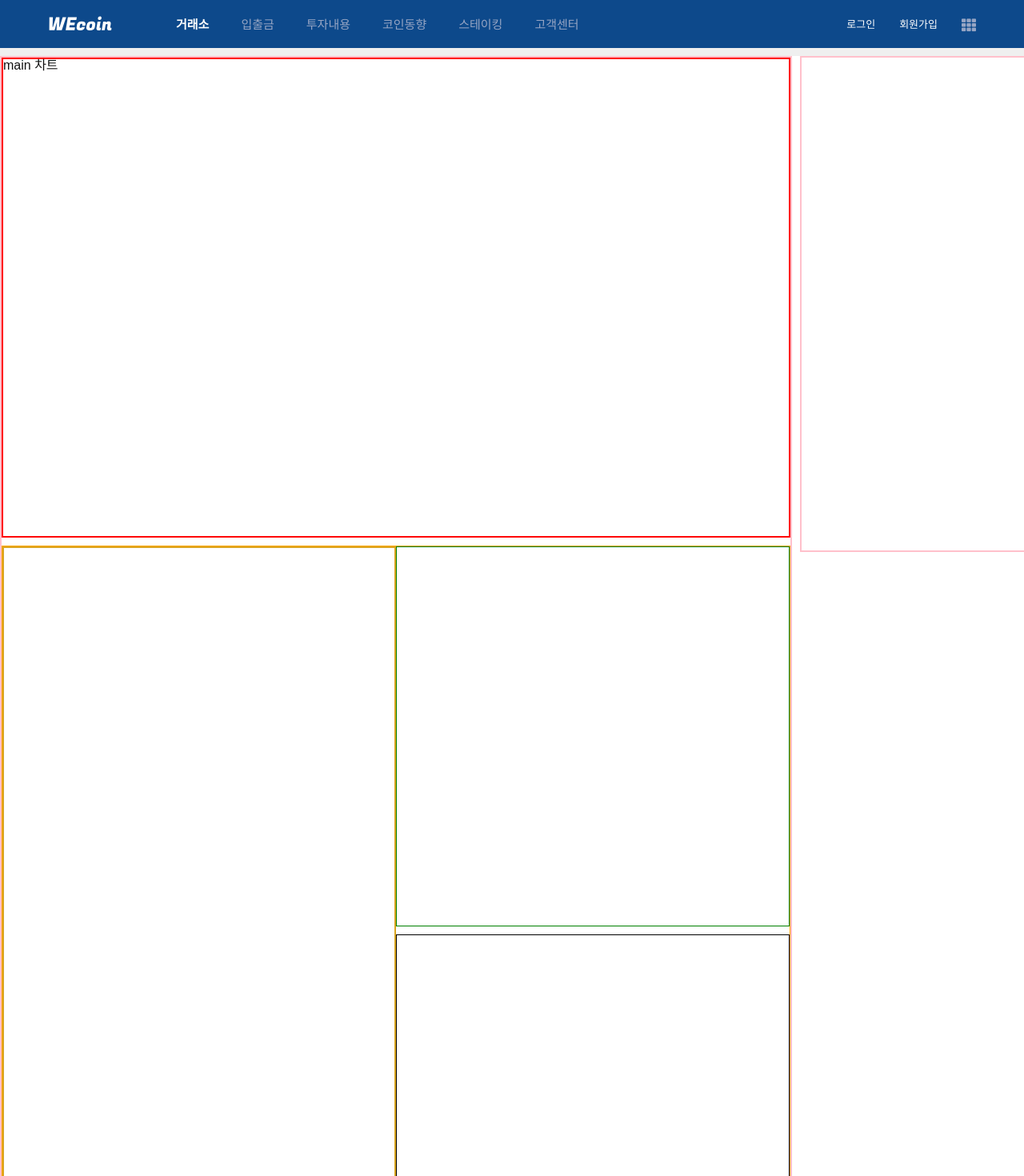
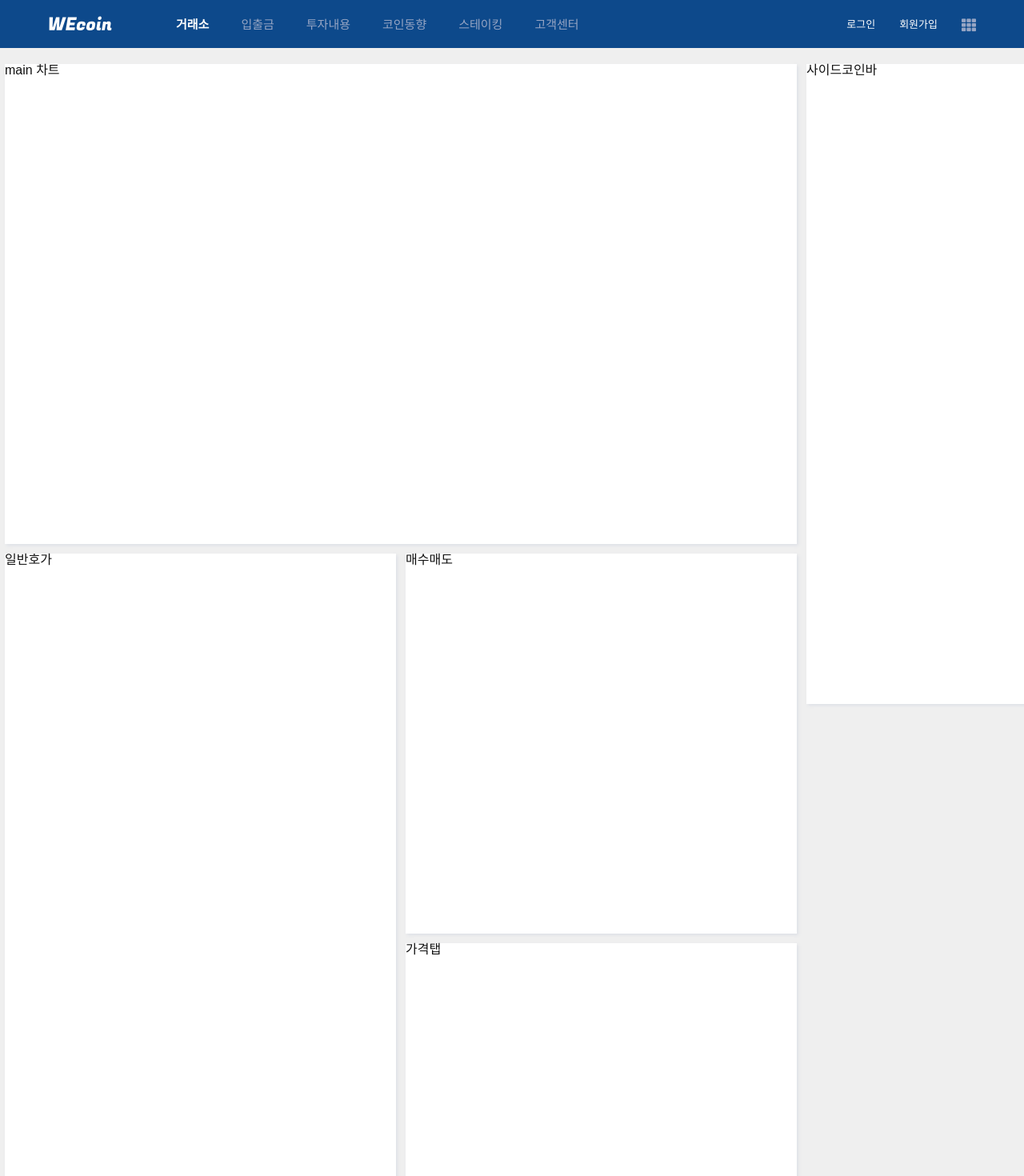
Before and after one commit to jexnjeux/upbit-project, a React (Create React App) app: page / in a window 1280 px wide. Shown: the top 1470 px of the page at 80% size. Built offline with nearby package versions, Linux system fonts and the light colour scheme.

Commit message:
전체적인 레이아웃 위치 잡기 flex로 재구성

```diff
--- a/src/Components/Main/Main.js
+++ b/src/Components/Main/Main.js
@@ -9,5 +9,6 @@ export default Main;
 
 const Fragment = styled.div`
   height: 600px;
-  border: 2px solid red;
+  background-color: white;
+  box-shadow: 2px 2px 4px #dee1e7;
 `;
--- a/src/Components/MainView/MainView.js
+++ b/src/Components/MainView/MainView.js
@@ -17,7 +17,6 @@ function MainView() {
 export default MainView;
 
 const Fragment = styled.div`
-  float: left;
   width: 990px;
-  border: 2px solid pink;
+  height: auto;
 `;
--- a/src/Components/MiddleSideView/MiddleSideView.js
+++ b/src/Components/MiddleSideView/MiddleSideView.js
@@ -15,6 +15,6 @@ function MiddleSideView() {
 export default MiddleSideView;
 
 const Fragment = styled.div`
-  float: right;
   width: 50%;
+  margin-left: 6px;
 `;
--- a/src/Components/MiddleView/MiddleView.js
+++ b/src/Components/MiddleView/MiddleView.js
@@ -15,8 +15,7 @@ function MiddleView() {
 export default MiddleView;
 
 const Fragment = styled.div`
-  margin-top: 10px;
-  width: auto;
+  display: flex;
+  margin-top: 12px;
   height: 795px;
-  border: 1px solid orange;
 `;
--- a/src/Components/Nav/Nav.js
+++ b/src/Components/Nav/Nav.js
@@ -61,7 +61,8 @@ function Nav() {
 export default Nav;
 
 const Fragment = styled.div`
-  display: fixed;
+  position: fixed;
+  width: 100%;
   z-index: 99999;
 `;
 
--- a/src/Components/Price/Price.js
+++ b/src/Components/Price/Price.js
@@ -2,15 +2,15 @@ import React from "react";
 import styled from "styled-components";
 
 function Price() {
-  return <Fragment> </Fragment>;
+  return <Fragment>일반호가</Fragment>;
 }
 
 export default Price;
 
 const Fragment = styled.div`
-  float: left;
   width: 50%;
-  height: 795px;
-  padding-right: 5px;
-  border: 2px solid goldenrod;
+  height: 100%;
+  margin-right: 6px;
+  background-color: white;
+  box-shadow: 2px 2px 4px #dee1e7;
 `;
--- a/src/Components/PriceTab/PriceTab.js
+++ b/src/Components/PriceTab/PriceTab.js
@@ -2,13 +2,14 @@ import React from "react";
 import styled from "styled-components";
 
 function PriceTab() {
-  return <Fragment> </Fragment>;
+  return <Fragment> 가격탭 </Fragment>;
 }
 
 export default PriceTab;
 
 const Fragment = styled.div`
-  margin-top: 10px;
-  height: 310px;
-  border: 1px solid black;
+  margin-top: 12px;
+  height: 308px;
+  background-color: white;
+  box-shadow: 2px 2px 4px #dee1e7;
 `;
--- a/src/Components/SideCoinsBar/SideCoinsBar.js
+++ b/src/Components/SideCoinsBar/SideCoinsBar.js
@@ -2,17 +2,15 @@ import React from "react";
 import styled from "styled-components";
 
 function SideCoinsBar() {
-  return <Fragment> </Fragment>;
+  return <Fragment>사이드코인바 </Fragment>;
 }
 
 export default SideCoinsBar;
 
 const Fragment = styled.div`
-  float: right;
   width: 400px;
-  position: sticky;
-  /* margin-left: 20px;
-  width: 400px; */
-  height: 620px;
-  border: 2px solid pink;
+  height: 800px;
+  background-color: white;
+  box-shadow: 2px 2px 4px #dee1e7;
+  /* position: sticky; */
 `;
--- a/src/Components/StockVote/StockVote.js
+++ b/src/Components/StockVote/StockVote.js
@@ -8,8 +8,9 @@ function stockVote() {
 export default stockVote;
 
 const Fragment = styled.div`
-  margin-top: 10px;
+  margin-top: 12px;
   width: 100%;
   height: 434px;
-  border: 2px solid green;
+  background-color: white;
+  box-shadow: 2px 2px 4px #dee1e7;
 `;
--- a/src/Components/Transaction/Transaction.js
+++ b/src/Components/Transaction/Transaction.js
@@ -2,12 +2,13 @@ import React from "react";
 import styled from "styled-components";
 
 function Transaction() {
-  return <Fragment> </Fragment>;
+  return <Fragment>매수매도</Fragment>;
 }
 
 export default Transaction;
 
 const Fragment = styled.div`
   height: 475px;
-  border: 1px solid green;
+  background-color: white;
+  box-shadow: 2px 2px 4px #dee1e7;
 `;
--- a/src/Pages/Exchange/Exchange.js
+++ b/src/Pages/Exchange/Exchange.js
@@ -15,9 +15,10 @@ function Exchange() {
 export default Exchange;
 
 const Fragment = styled.div`
-  position: relative;
-  width: 1400px;
-  margin: 0 auto;
-  padding-top: 10px;
+  display: flex;
+  justify-content: space-around;
+  width: 1414px;
+  margin: 0px auto 60px auto;
+  padding-top: 80px;
   background-color: #efefef;
 `;
```
